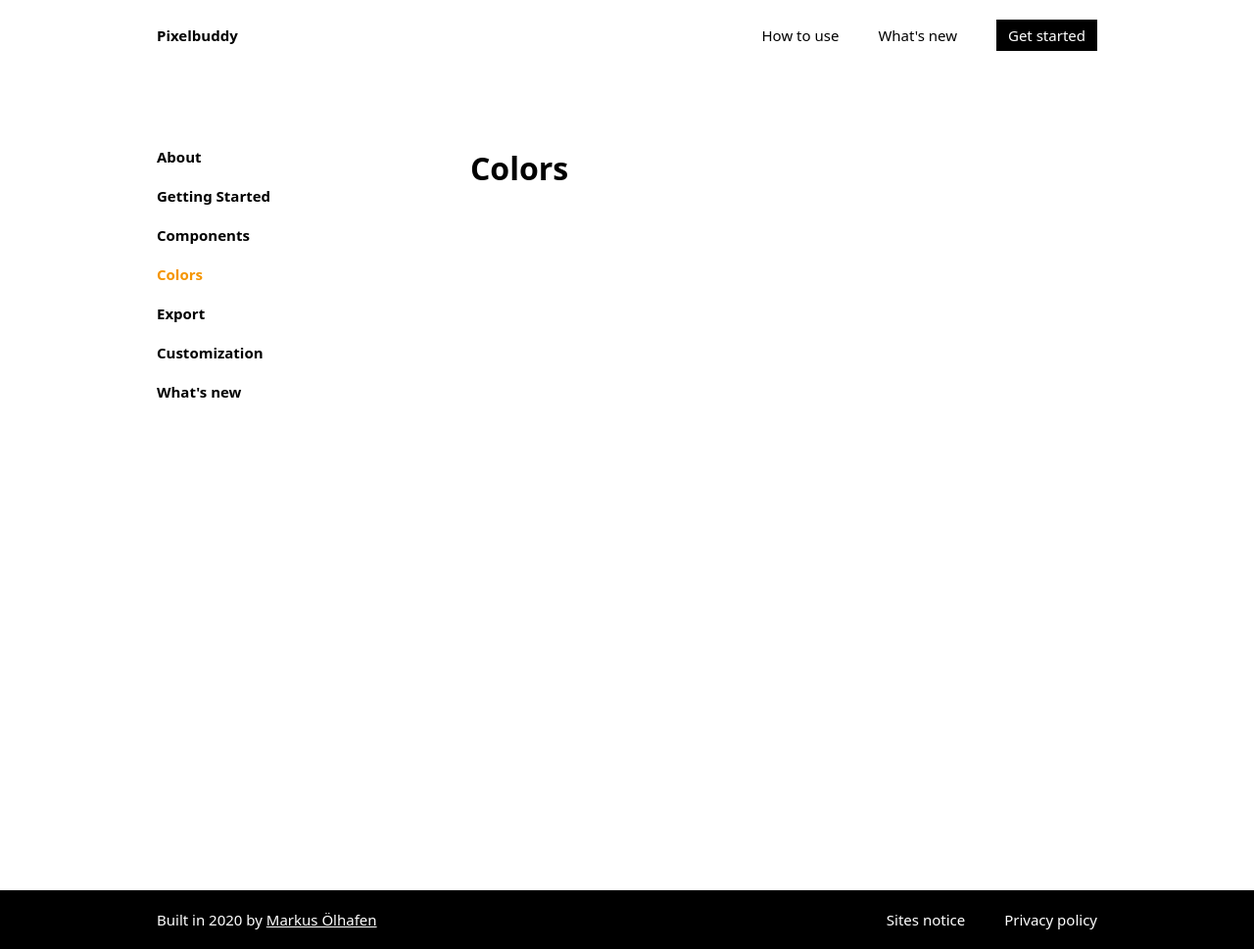
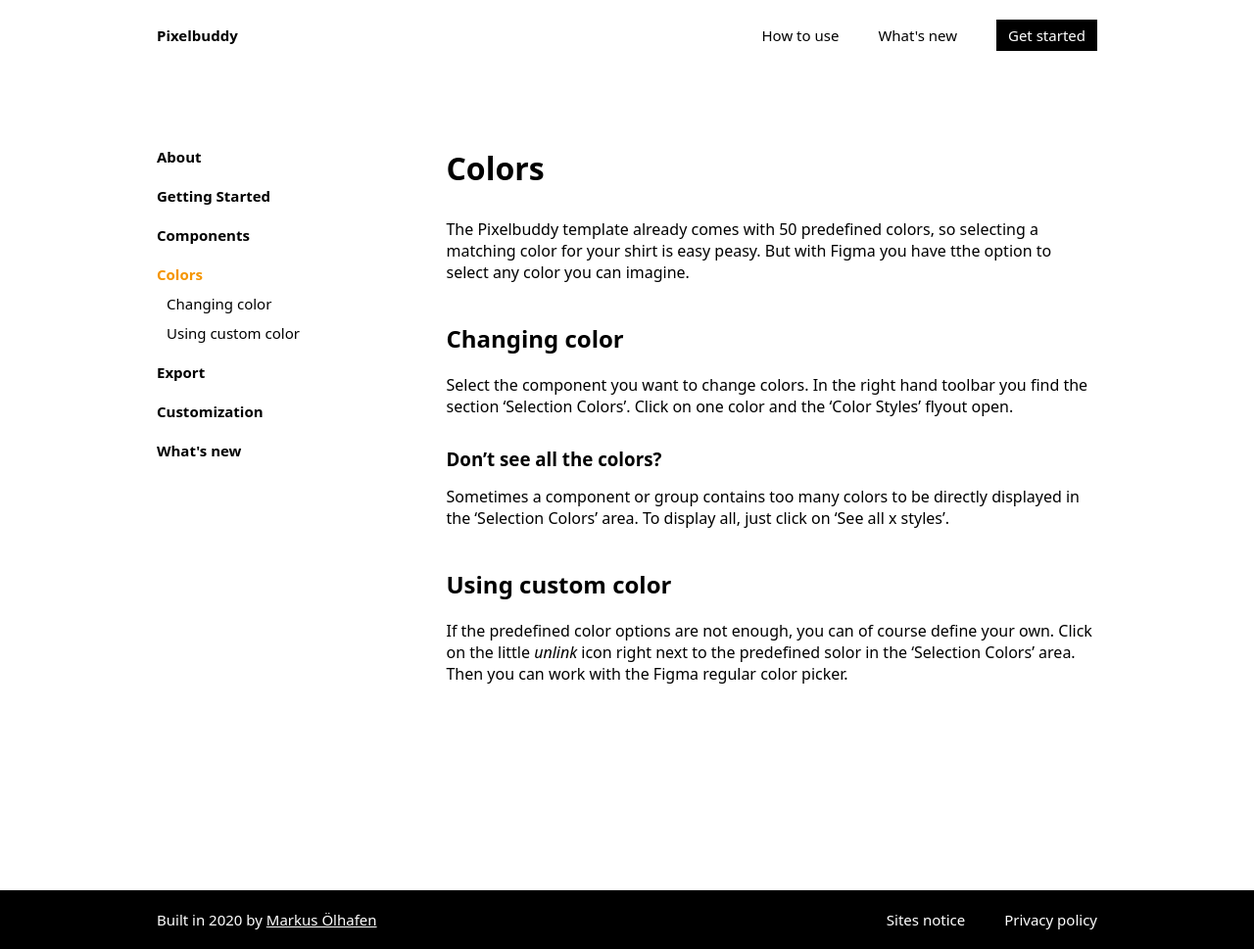
Before and after one commit to markusoelhafen/pixelbuddy, a Jekyll site: the page built from _guides/colors.md, in a window 1280 px wide and 969 px high. Shown: the whole window at 98% size. Built offline with Jekyll 4.4.1, drawn with Linux system fonts in a browser that asks for light colours; the table of contents is made by our own code.

Commit message:
update written documentation

```diff
--- a/_guides/colors.md
+++ b/_guides/colors.md
@@ -5,3 +5,17 @@
 ---
 
 # Colors
+The Pixelbuddy template already comes with 50 predefined colors, so selecting a matching color for your shirt is easy peasy. But with Figma you have tthe option to select any color you can imagine.
+
+## Changing color
+Select the component you want to change colors.
+In the right hand toolbar you find the section ‘Selection Colors’. Click on one color and the ‘Color Styles’ flyout open.
+
+### Don't see all the colors?
+Sometimes a component or group contains too many colors to be directly displayed in the ‘Selection Colors’ area.
+To display all, just click on ‘See all x styles’.
+
+## Using custom color
+If the predefined color options are not enough, you can of course define your own.
+Click on the little *unlink* icon right next to the predefined solor in the ‘Selection Colors’ area.
+Then you can work with the Figma regular color picker.
```
Also changed, not shown: _guides/components.md (+6 -1 lines), _guides/customization.md (+2 -0 lines), _guides/export.md (+14 -0 lines).
